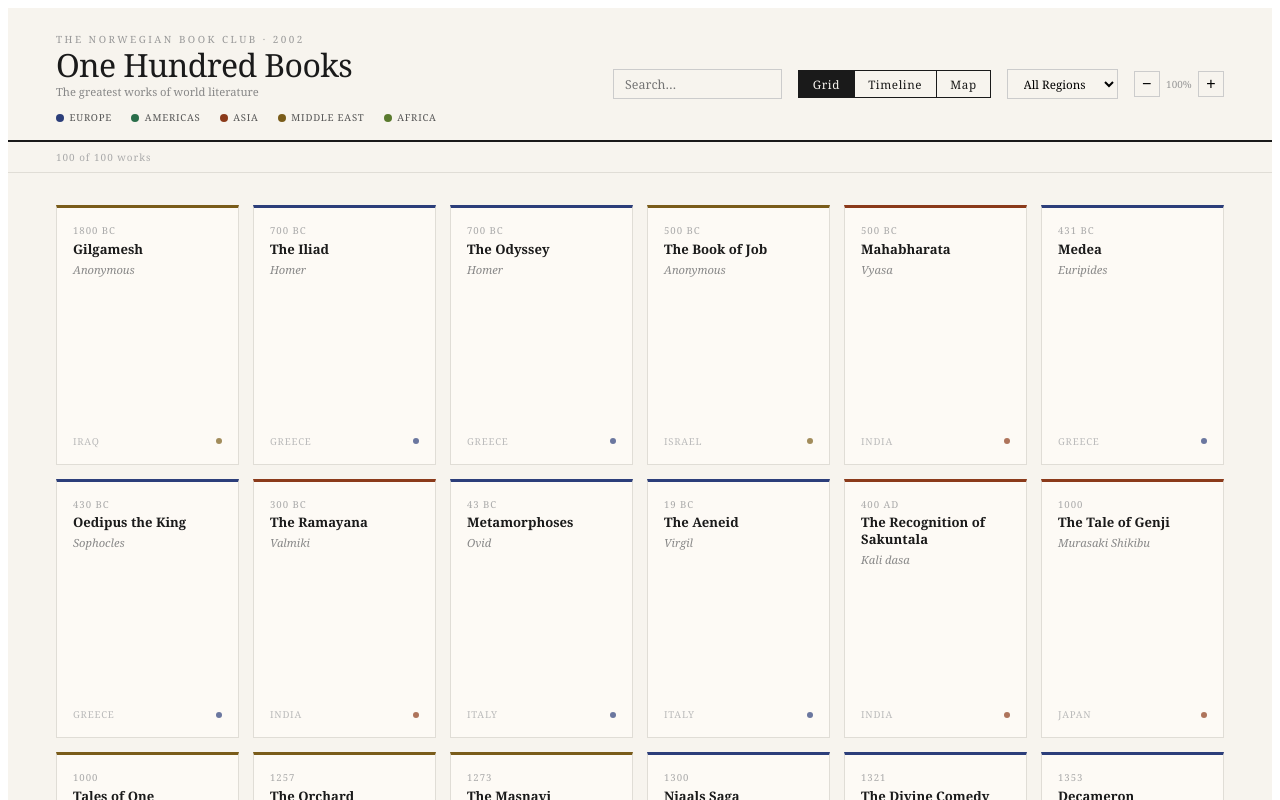
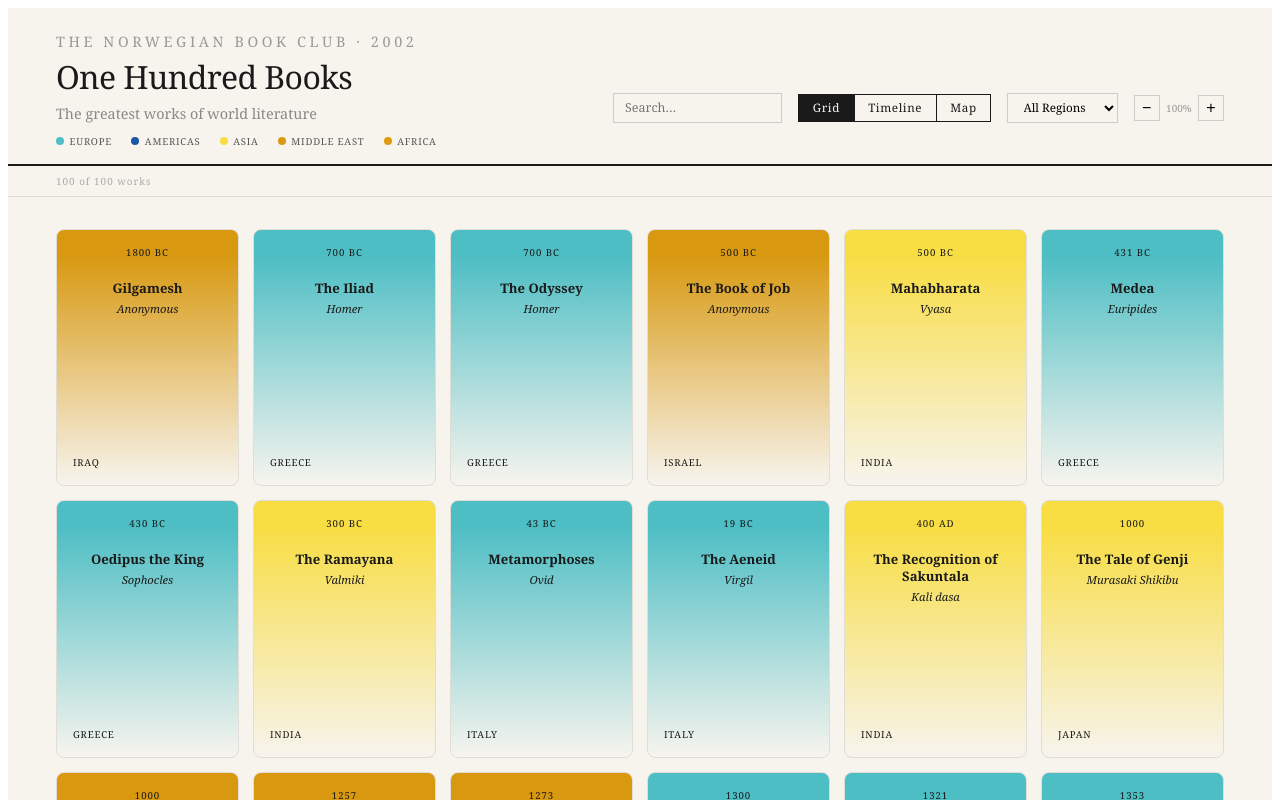
Before and after one commit to gavinhousley/one-hundred-books, a React (Vite) app: page / in a window 1280 px wide. Shown: the top 800 px of the page. Built offline with nearby package versions, Linux system fonts and the light colour scheme.

Commit message:
adjust font sizes and book card colours

```diff
--- a/src/components/BookCard.jsx
+++ b/src/components/BookCard.jsx
@@ -18,7 +18,7 @@
       className={styles.card}
       onClick={onClick}
       style={{
-        borderTopColor: regionColors[book.region],
+        background: `linear-gradient(${regionColors[book.region]} 10%,rgba(253, 250, 245, 0))`,
         padding: zoom > 0.7 ? "1rem" : "0.6rem",
       }}
     >
--- a/src/components/BookCard.module.css
+++ b/src/components/BookCard.module.css
@@ -1,7 +1,7 @@
 .card {
   background: #fdfaf5;
+  border-radius: 8px;
   border: 1px solid #e0ddd6;
-  border-top-width: 3px;
   cursor: pointer;
   transition: all 0.15s ease;
   aspect-ratio: 2 / 3;
@@ -9,6 +9,7 @@
   display: flex;
   flex-direction: column;
   justify-content: space-between;
+  color: #1a1a1a;
 }
 
 .card:hover {
@@ -18,38 +19,30 @@
 }
 
 .year {
-  color: #aaa;
   letter-spacing: 0.1em;
   margin-bottom: 0.2rem;
+  text-align: center;
 }
 
 .title {
   font-weight: bold;
   line-height: 1.3;
-  color: #1a1a1a;
+  text-align: center;
+  margin-top: 1.3rem;
 }
 
 .author {
-  color: #888;
   font-style: italic;
   margin-top: 0.25rem;
+  text-align: center;
 }
 
 .footer {
   display: flex;
   justify-content: space-between;
-  align-items: center;
 }
 
 .country {
-  color: #bbb;
   text-transform: uppercase;
   letter-spacing: 0.08em;
 }
-
-.dot {
-  width: 6px;
-  height: 6px;
-  border-radius: 50%;
-  opacity: 0.7;
-}
--- a/src/components/Header.jsx
+++ b/src/components/Header.jsx
@@ -41,11 +41,11 @@
           <div>
             <div
               style={{
-                fontSize: "0.62rem",
+                fontSize: "0.9rem",
                 letterSpacing: "0.25em",
                 textTransform: "uppercase",
                 color: "#999",
-                marginBottom: "0.2rem",
+                marginBottom: "0.6rem",
               }}
             >
               The Norwegian Book Club · 2002
@@ -53,7 +53,7 @@
             <h1
               style={{
                 margin: 0,
-                fontSize: "clamp(1.3rem,3vw,2rem)",
+                fontSize: "clamp(1.6rem,3vw,2rem)",
                 fontWeight: "normal",
                 letterSpacing: "-0.02em",
                 lineHeight: 1,
@@ -63,9 +63,9 @@
             </h1>
             <div
               style={{
-                fontSize: "0.7rem",
+                fontSize: "0.9rem",
                 color: "#888",
-                marginTop: "0.2rem",
+                marginTop: "0.7rem",
               }}
             >
               The greatest works of world literature
--- a/src/data/books.js
+++ b/src/data/books.js
@@ -1,9 +1,9 @@
 const regionColors = {
-  Europe: "#2C3E7A",
-  Americas: "#2A6E4A",
-  Asia: "#8B3A1A",
-  "Middle East": "#7A5C1A",
-  Africa: "#5A7A2E",
+  Europe: "#4dbec4",
+  Americas: "#1a57a7",
+  Asia: "#f8dd43",
+  "Middle East": "#d89911",
+  Africa: "#e09a0f",
 };
 
 const books = [
```
